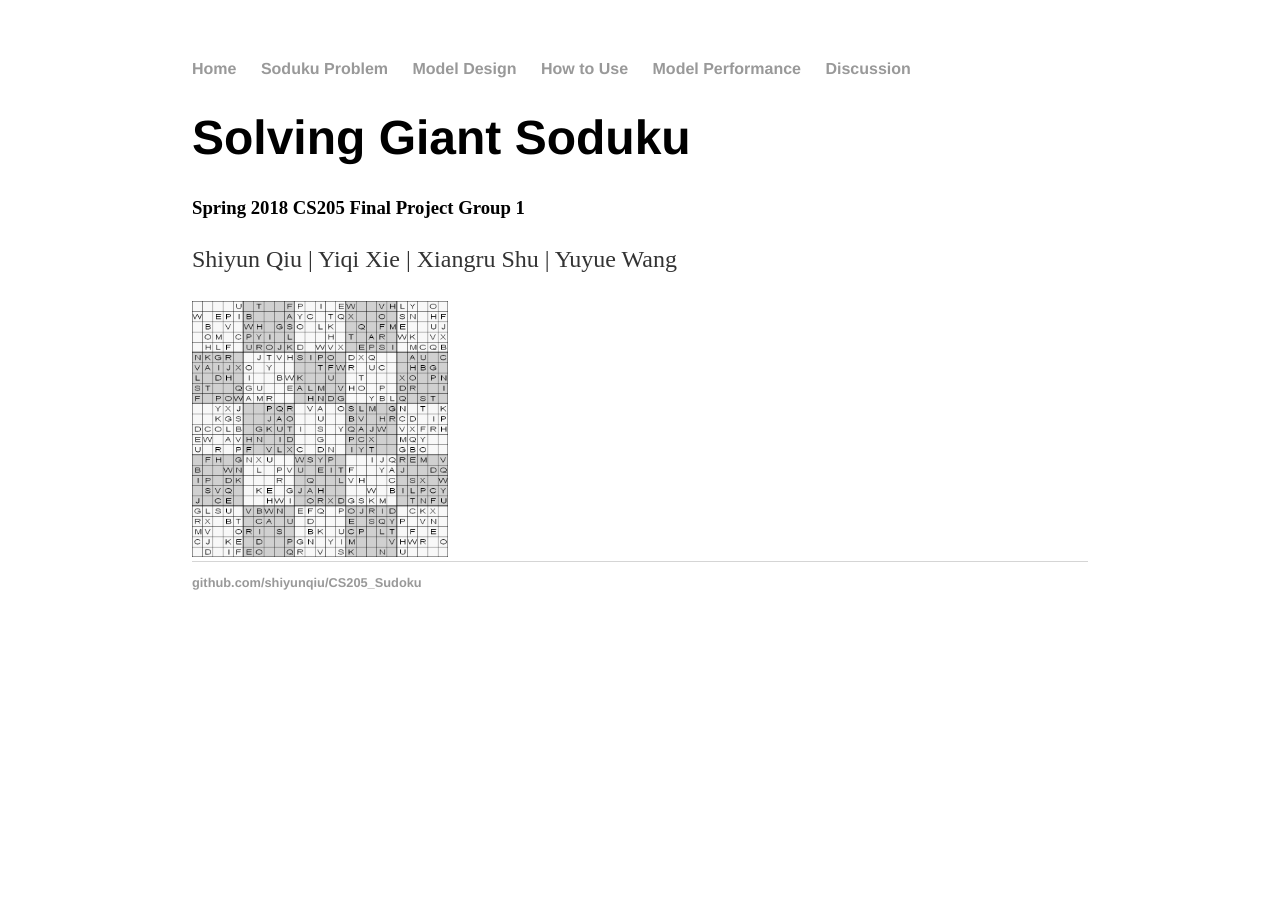
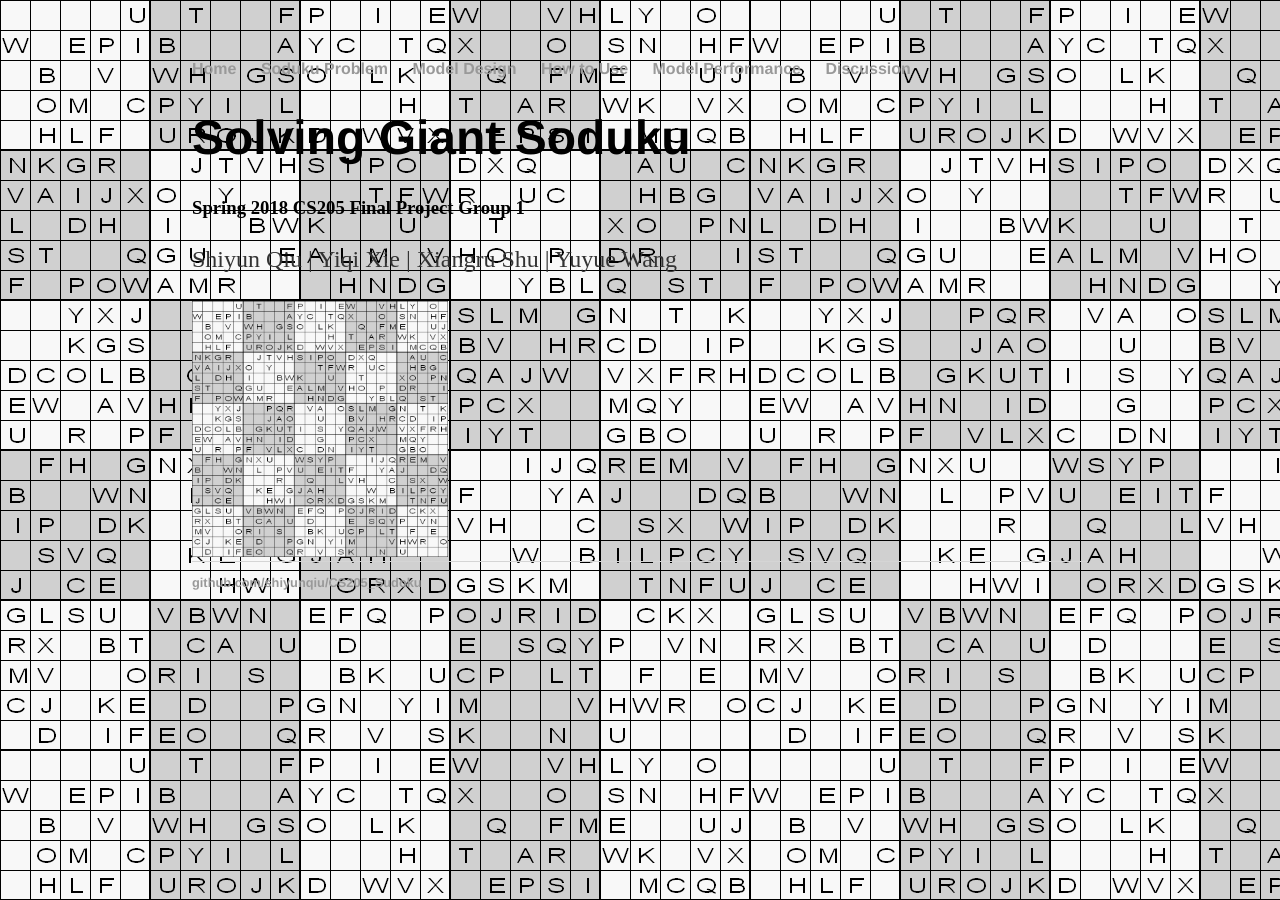
Before and after one commit to shuxiangru/CS205_G1.github.io, a Jekyll site: the page built from index.html, in a window 1280 px wide. Built offline with Jekyll 4.4.1, drawn with Linux system fonts in a browser that asks for light colours.

Commit message:
Update default.html

```diff
--- a/_layouts/default.html
+++ b/_layouts/default.html
@@ -5,7 +5,7 @@
 		<!-- link to main stylesheet -->
 		<link rel="stylesheet" type="text/css" href="/CS205_G1.github.io/css/main.css">
 	</head>
-	<body>
+	<body background="/CS205_G1.github.io/img/sudoku.jpg">
 		<nav>
     		<ul>
 			<li><a href="/CS205_G1.github.io">Home</a></li>
```
